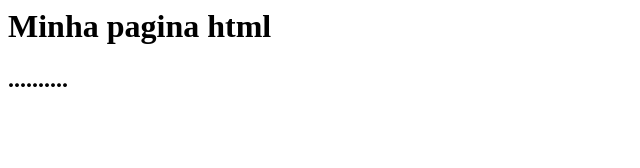
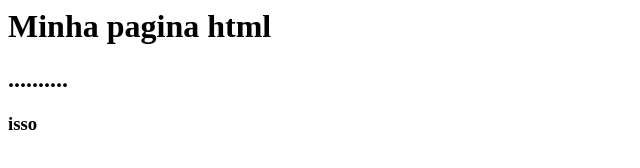
Before and after one commit to maykkk1/new, a plain HTML site: page index.html in a window 1280 px wide. Shown: the full height of the page, 0-640 px from the left. Drawn offline with Linux system fonts and the light colour scheme.

Commit message:
mais alterações

```diff
--- a/index.html
+++ b/index.html
@@ -2,5 +2,6 @@
   <body>
       <h1>Minha pagina html</h1>
       <h2>..........</h2>
+      <h3>isso</h3>
   </body>
 </html>
```
